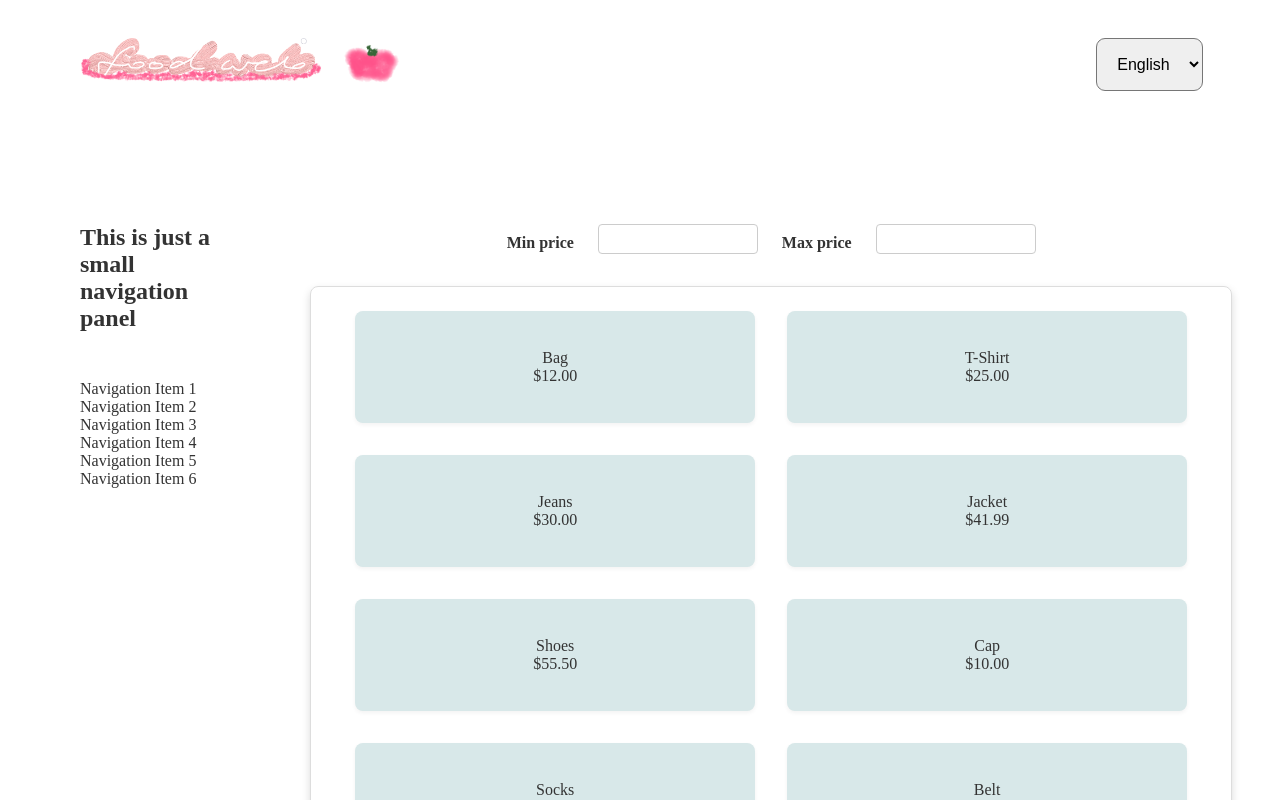
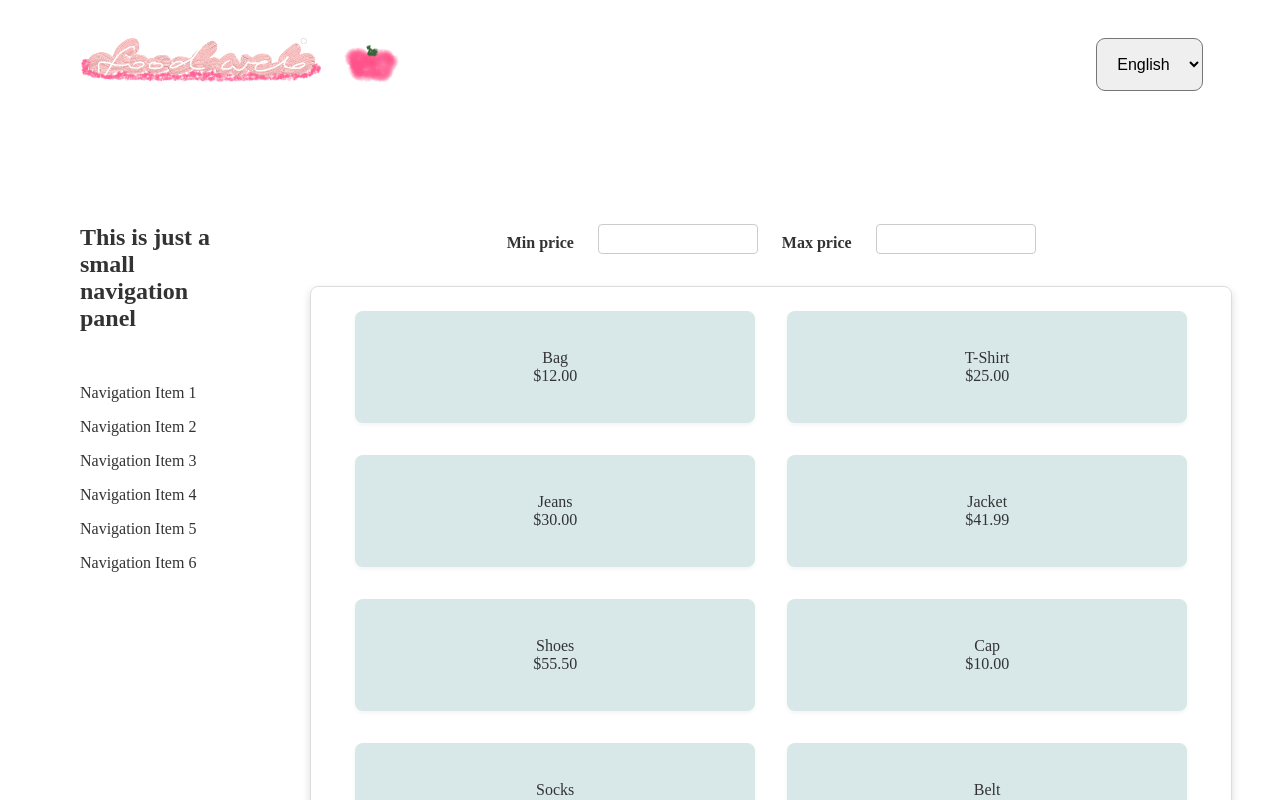
Before and after one commit to maniahania/web_training, an Angular app in the folder angular/first-project/: page / in a window 1280 px wide. Shown: the top 800 px of the page. Built offline with nearby package versions, Linux system fonts and the light colour scheme.

Commit message:
add links to nav

```diff
--- a/angular/first-project/src/app/footer/footer.component.css
+++ b/angular/first-project/src/app/footer/footer.component.css
@@ -40,5 +40,5 @@
 
 .footer-link:active,
 .footer-link:hover {
-  color: #ff82ba;
+  color: #91b0b3ad;
 }
--- a/angular/first-project/src/app/nav-section/nav-section.component.css
+++ b/angular/first-project/src/app/nav-section/nav-section.component.css
@@ -1,4 +1,4 @@
-.small-section {
+.nav-section {
   padding: 0 2rem;
 }
 
@@ -7,3 +7,25 @@
   font-size: 1.5rem;
   padding-bottom: 3rem;
 }
+
+.nav-links {
+  display: flex;
+  flex-direction: column;
+  gap: 0.5rem;
+}
+
+.nav-link:link,
+.nav-link:visited {
+  text-decoration: none;
+  color: inherit;
+  font-size: 1rem;
+  position: relative;
+  padding: 0.25rem 0;
+  transition: color 0.2s ease;
+}
+
+.nav-link:hover,
+.nav-link:active {
+  color: #4b6163f3;
+  font-weight: 600;
+}
--- a/angular/first-project/src/app/nav-section/nav-section.component.html
+++ b/angular/first-project/src/app/nav-section/nav-section.component.html
@@ -1,6 +1,8 @@
-<section class="small-section">
+<section class="nav-section">
   <h2 class="heading-secondary">This is just a small navigation panel</h2>
-  <p *ngFor="let item of navItems">
-    {{ item.name }}
-  </p>
+  <nav class="nav-links">
+    <a *ngFor="let item of navItems" href="#" class="nav-link">
+      {{ item.name }}
+    </a>
+  </nav>
 </section>
```
